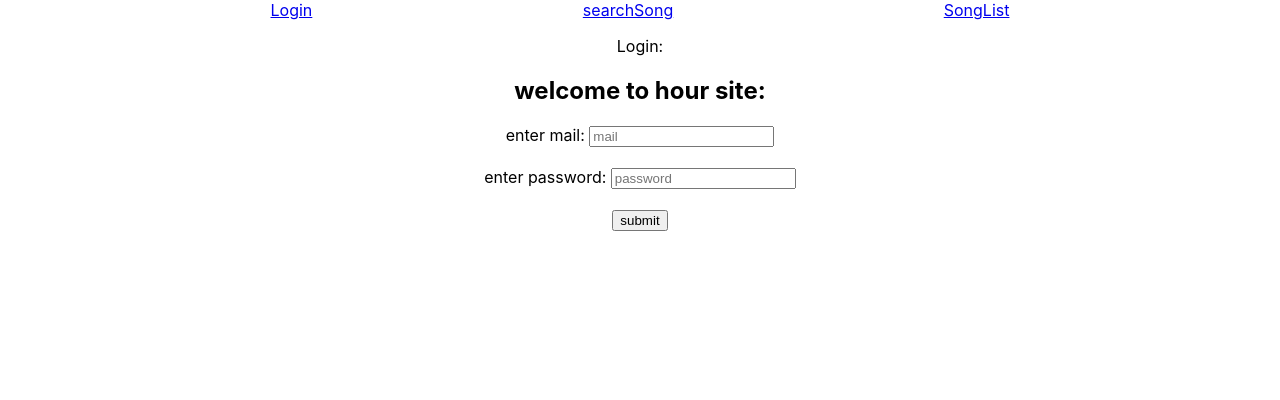
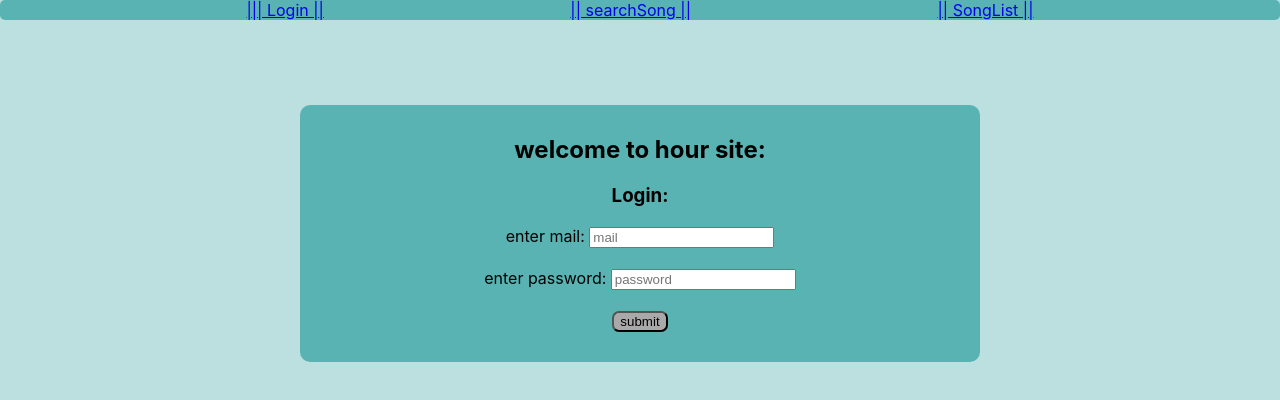
Before and after one commit to yamar8/Playlist-ClientSide, a React (Create React App) app in the folder my-app/: page / in a window 1280 px wide. Shown: the top 400 px of the page. Built offline with nearby package versions, Linux system fonts and the light colour scheme.

Commit message:
added css

```diff
--- a/my-app/src/App.css
+++ b/my-app/src/App.css
@@ -35,9 +35,22 @@
   to {
     transform: rotate(360deg);
   }
-}.link{
+}.links{
   display: flex;
-  /* justify-content: space-around;
-  justify-content: space-between; */
   justify-content: space-evenly;
+  background-color: rgba(0, 139, 139, 0.527);
+  border-radius: 5px;
+}link{
+  color:
+}body{
+  background-color: rgba(0, 139, 139, 0.263);
+}.login{
+  margin: 85px 300px 10px 300px;
+  padding: 10px 10px 30px 10px;
+  background-color: rgba(0, 139, 139, 0.527);
+  border-radius: 10px;
+}#submit{
+  border-radius: 7px;
+  background-color:darkgray;
+  cursor: pointer;
 }
--- a/my-app/src/pages/Header.js
+++ b/my-app/src/pages/Header.js
@@ -1,13 +1,19 @@
-import {Link} from 'react-router-dom';
+import { Link } from "react-router-dom";
 
-export default function Header(){
- return(
-    <nav className="link">
-    <Link to="/">Login</Link>
-    <Link to="/searchSong">searchSong</Link>
-    <Link to="/songList">SongList</Link>
+export default function Header() {
+  return (
+    <nav className="links">
+      <Link className="link" to="/">
+        ||| Login ||
+      </Link>
+      <Link className="link" to="/searchSong">
+        || searchSong ||
+      </Link>
+      <Link className="link" to="/songList">
+        || SongList ||
+      </Link>
+
 
     </nav>
-
- )
+  );
 }
--- a/my-app/src/pages/Login.js
+++ b/my-app/src/pages/Login.js
@@ -1,9 +1,9 @@
 function Login() {
   return (
-    <>
-      <p>Login:</p>
+      <div className="login">
+        <h1>welcome to hour site:</h1>
       <form>
-        <h1>welcome to hour site:</h1>
+      <h3>Login:</h3>
         <span>enter mail: </span>
         <input
           name="email"
@@ -16,16 +16,15 @@ function Login() {
         <span>enter password: </span>
         <input
           name="password"
-          type="number"
           placeholder="password"
           onChange={onabort}
         />
         <br />
         <br />
 
-        <button type="submit">submit</button>
+        <button id="submit" type="submit">submit</button>
       </form>
-    </>
+    </div>
   );
 }
 
```
